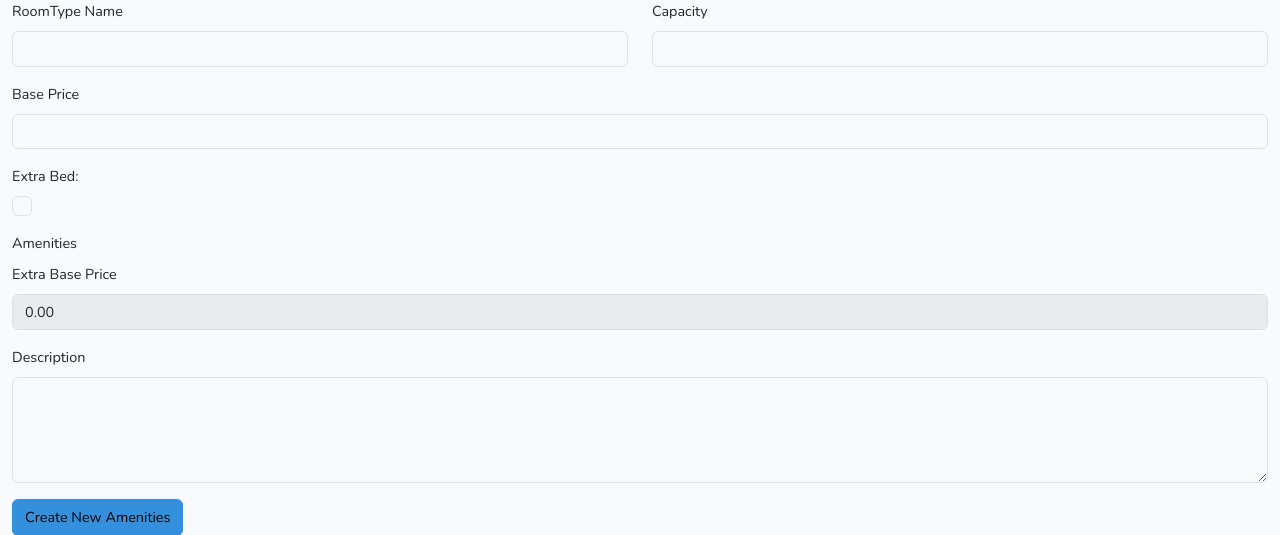
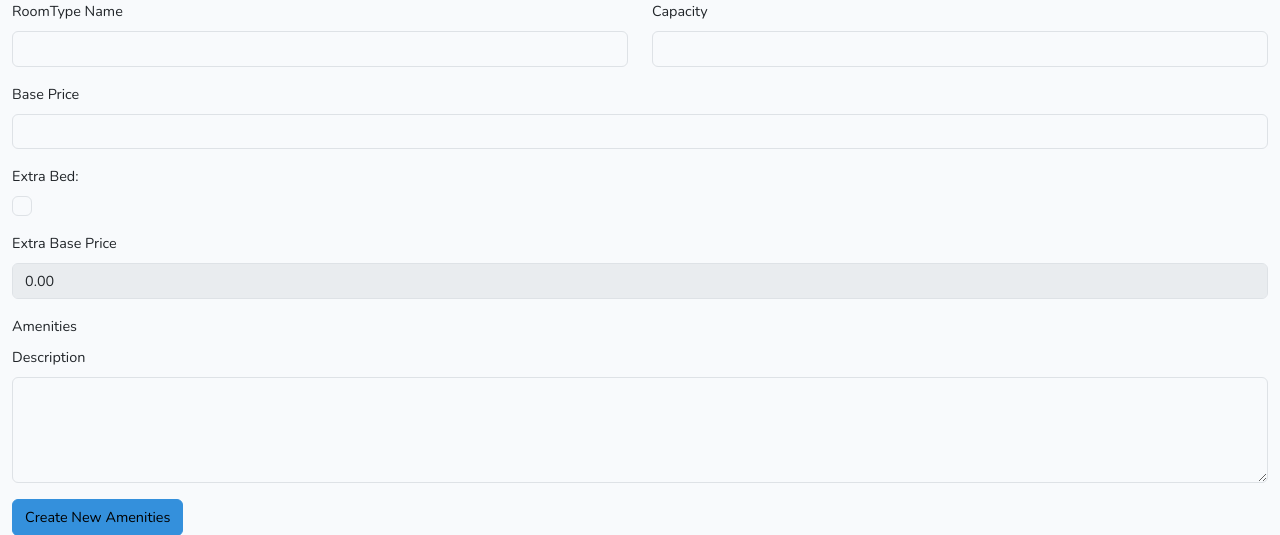
Before and after one commit to drashtipatell18/Hotel_Management, a Laravel app: page /roomtype/add in a window 1280 px wide. Shown: the part 1017-1552 px from the top of the page. Run offline with Laravel 10, Linux system fonts and the light colour scheme; data that the repository does not hold is empty; style sheets or scripts are compiled from the project's sources; some libraries are stand-ins or nearby versions.

Commit message:
addblade design changes

```diff
--- a/resources/views/room_types/add.blade.php
+++ b/resources/views/room_types/add.blade.php
@@ -5,17 +5,21 @@
             width: 20px;
             height: 20px;
         }
+
         .checkbox-item {
             display: flex;
             align-items: center;
-        margin-bottom: 10px; /* Space below each item */
+            margin-bottom: 10px;
+            /* Space below each item */
         }
 
         .checkbox-item input[type="checkbox"] {
             margin-right: 8px;
         }
+
         .extra-bed-textbox {
-        margin-bottom: 15px; /* Adjust the spacing between textboxes */
+            margin-bottom: 15px;
+            /* Adjust the spacing between textboxes */
         }
     </style>
 
@@ -26,11 +30,13 @@
             <div class="page-header">
                 <div class="row align-items-center">
                     <div class="col">
+                        {{-- <h3 class="page-title mt-5">Add Room</h3> --}}
                         <div class="page-title mt-5">{{ isset($roomtype) ? 'Edit Room Type' : 'Add Room Type' }}</div>
                     </div>
                 </div>
             </div>
-            <form action="{{ isset($roomtype) ? '/roomtype/update/' . $roomtype->id : '/roomtype/store' }}" method="POST"  enctype="multipart/form-data">
+            <form action="{{ isset($roomtype) ? '/roomtype/update/' . $roomtype->id : '/roomtype/store' }}" method="POST"
+                enctype="multipart/form-data">
                 @csrf
                 <div class="row">
                     <div class="col-lg-12">
@@ -38,7 +44,8 @@
                             <div class="col-md-6">
                                 <div class="form-group">
                                     <label>RoomType Name</label>
-                                        <input type="text" class="form-control @error('room_name') is-invalid @enderror" name="room_name" value="{{ old('room_name', $roomtype->room_name ?? '') }}">
+                                    <input type="text" class="form-control @error('room_name') is-invalid @enderror"
+                                        name="room_name" value="{{ old('room_name', $roomtype->room_name ?? '') }}">
                                     @error('room_name')
                                         <div class="error text-danger">{{ $message }}</div>
                                     @enderror
@@ -47,7 +54,8 @@
                             <div class="col-md-6">
                                 <div class="form-group">
                                     <label>Capacity</label>
-                                        <input type="number" class="form-control @error('capacity') is-invalid @enderror" name="capacity" value="{{ old('capacity', $roomtype->capacity ?? '') }}">
+                                    <input type="number" class="form-control @error('capacity') is-invalid @enderror"
+                                        name="capacity" value="{{ old('capacity', $roomtype->capacity ?? '') }}">
                                     @error('capacity')
                                         <div class="error text-danger">{{ $message }}</div>
                                     @enderror
@@ -57,7 +65,9 @@
                             <div class="col-md-12">
                                 <div class="form-group">
                                     <label>Base Price</label>
-                                        <input type="number" id="base_price" class="form-control @error('base_price') is-invalid @enderror" name="base_price" value="{{ old('base_price', $roomtype->base_price ?? '') }}">
+                                    <input type="number" id="base_price"
+                                        class="form-control @error('base_price') is-invalid @enderror" name="base_price"
+                                        value="{{ old('base_price', $roomtype->base_price ?? '') }}">
                                     @error('base_price')
                                         <div class="error text-danger">{{ $message }}</div>
                                     @enderror
@@ -75,23 +85,43 @@
                             </div>
 
                             <div class="col-md-6" id="extra_bed_textbox" style="display: none;">
-                                <p id="total_extra_bed_price_display" style="color:red">Total Extra Price <span id="total_extra_bed_price">0.00</span></p>
+                                <p id="total_extra_bed_price_display" style="color:red">Total Extra Price <span
+                                        id="total_extra_bed_price">0.00</span></p>
                                 <div class="row">
                                     <div class="col-md-6">
                                         <div class="form-group">
                                         <label for="per_extra_bed_price">Per Extra Bed Price</label>
-                                            <input type="number" id="per_extra_bed_price" class="form-control" name="per_extra_bed_price" value="{{ old('per_extra_bed_price', $roomtype->per_extra_bed_price ?? '') }}">
+                                            <input type="number" id="per_extra_bed_price" class="form-control"
+                                                name="per_extra_bed_price"
+                                                value="{{ old('per_extra_bed_price', $roomtype->per_extra_bed_price ?? '') }}">
                                         </div>
                                     </div>
+
                                     <div class="col-md-6">
                                         <div class="form-group">
-                                            <label for="extra_bed_quantity">Extra Bed Quantity</label>
+                                            <label for="extra_bed_quantity_2">Extra Bed Quantity</label>
                                             <input type="number" id="extra_bed_quantity" class="form-control" name="extra_bed_quantity" value="{{ old('extra_bed_quantity', $roomtype->extra_bed_quantity ?? '') }}">
                                         </div>
                                     </div>
                                 </div>
                             </div>
+                            <div class="col-md-12">
+                                <div class="form-group">
+                                    <label>Extra Base Price</label>
+                                    <input readonly type="number"
+                                        class="form-control @error('extra_bed_price') is-invalid @enderror"
+                                        id="total_base_price" name="extra_bed_price">
+                                    @error('extra_bed_price')
+                                        <div class="error text-danger">{{ $message }}</div>
+                                    @enderror
+                                </div>
+                            </div>
 
+
+                        </div>
+
+
+                    </div>
                 </div>
 
                 <?php
@@ -100,12 +130,12 @@
                 <div class="row">
                     <div class="col-lg-12">
                         <div class="row formtype">
-                                    <div class="col-lg-6">
+                            <div class="col-md-12">
                                 <label>Amenities</label>
                                 <fieldset class="checkbox-container">
                                     <div class="row">
                                         @foreach($amenities as $amenity)
-                                                    <div class="col-md-4 checkbox-item">
+                                        <div class="col-md-2 checkbox-item">
                                         <input type="checkbox" id="amenity_{{ $amenity->id }}" name="amenities_id[]" value="{{ $amenity->id }}"
                                         @if(in_array($amenity->id, $selectedAmenities)) checked @endif>
                                             <label for="amenity_{{ $amenity->id }}">{{ $amenity->name }}</label>
@@ -114,19 +144,16 @@
                                     </div>
                                 </fieldset>
                             </div>
+
+
+                        </div>
                     </div>
                 </div>
 
 
-                            <div class="col-md-12">
-                                <div class="form-group">
-                                    <label>Extra Base Price</label>
-                                        <input readonly type="number" class="form-control @error('extra_bed_price') is-invalid @enderror" id="total_base_price" name="extra_bed_price">
-                                    @error('extra_bed_price')
-                                        <div class="error text-danger">{{ $message }}</div>
-                                    @enderror
-                                </div>
-                            </div>
+                <div class="row">
+                    <div class="col-lg-12">
+                        <div class="row formtype">
                             <div class="col-md-12">
                                 <div class="form-group">
                                     <label>Description</label>
@@ -136,18 +163,18 @@
                                     @enderror
                                 </div>
                             </div>
+
                         </div>
                     </div>
                 </div>
                 <button type="submit" class="btn btn-primary buttonedit1">Create New Amenities</button>
-                </div>
             </form>
         </div>
     </div>
+
 @section('script')
 <script>
     $(document).ready(function() {
-            // Toggle the extra bed textbox based on the checkbox state on page load
          if ($('#extra_bed_checkbox').is(':checked')) {
             $('#extra_bed_textbox').show();
         }
@@ -158,6 +185,7 @@
                 $('#extra_bed_textbox').hide();
             }
         });
+
     });
 </script>
 
```
Also changed, not shown: public/assets/amenities/147824337.png (added), public/assets/amenities/171596784.JPEG (added), public/assets/amenities/1824150084.jpeg (added), public/assets/amenities/716792409.jpeg (added). Lines whose indentation alone changed are shown as unchanged.
